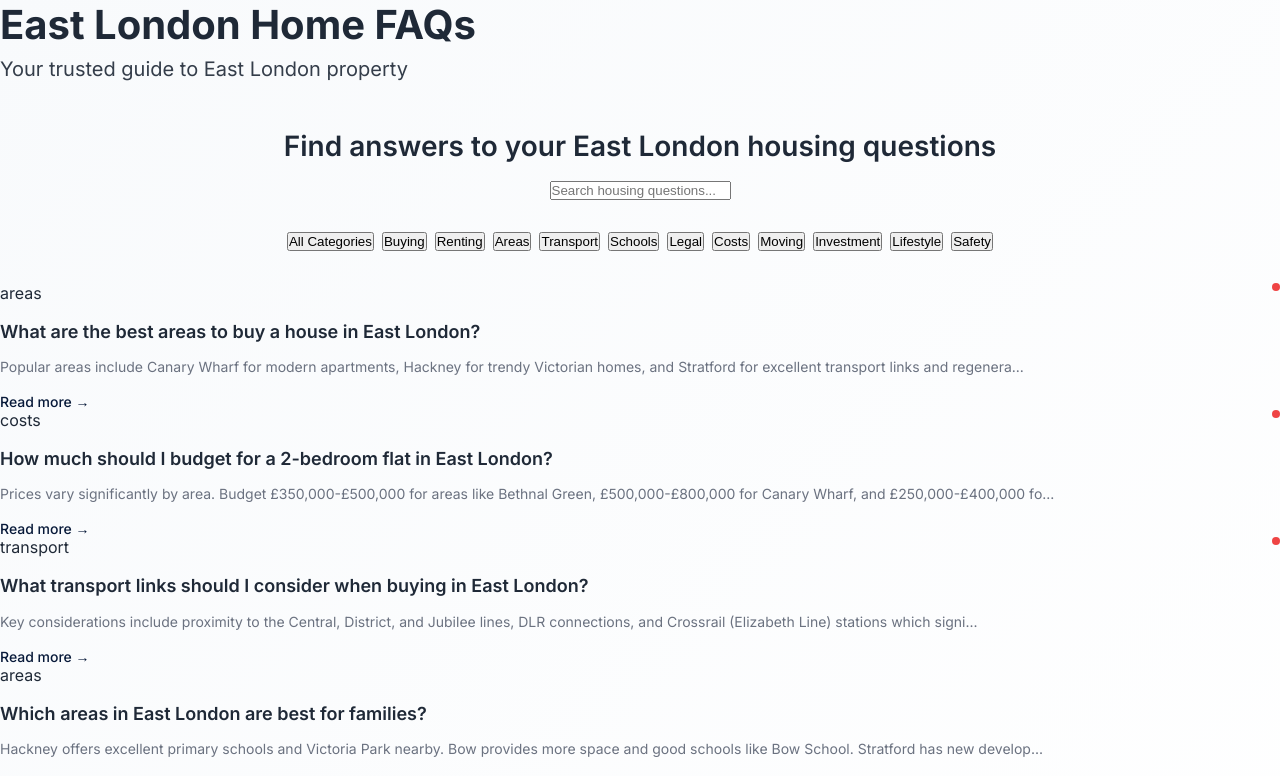
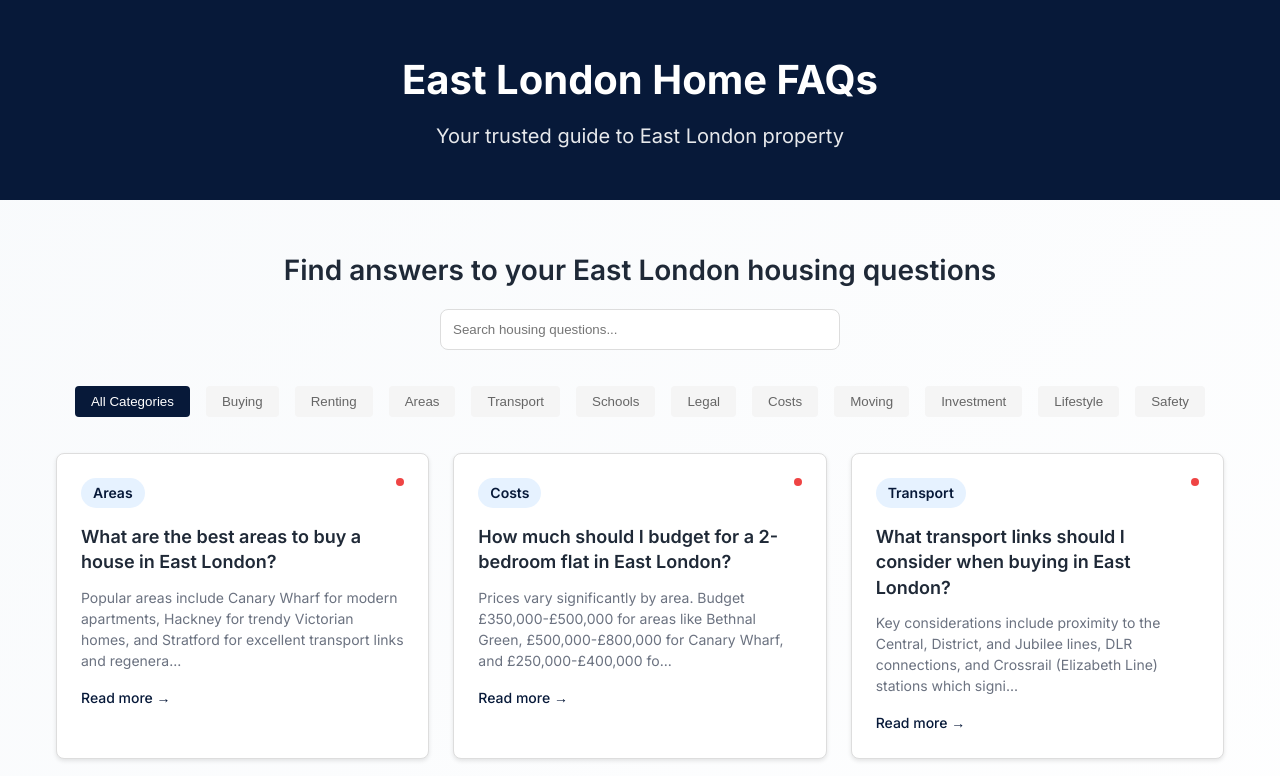
Before and after one commit to HarpoonProductions/eastlondonhomefaqs-faq, a Next.js app: page / in a window 1280 px wide. Shown: the top 776 px of the page. Built offline with nearby package versions, Linux system fonts and the light colour scheme; no server answers.

Commit message:
Fix: Replace Tailwind CSS with complete simple CSS definitions

```diff
--- a/app/globals.css
+++ b/app/globals.css
@@ -1,73 +1,97 @@
-@tailwind base;
-@tailwind components;
-@tailwind utilities;
-
-:root {
-  --primary: #071939;
-  --primary-light: #0f2b5c;
-  --primary-dark: #051426;
-  --secondary: #f8fafc;
-  --accent: #3b82f6;
-  --text: #1f2937;
-  --text-light: #6b7280;
-  --background: #ffffff;
-  --border: #e5e7eb;
-}
-
 * {
   box-sizing: border-box;
+  margin: 0;
   padding: 0;
-  margin: 0;
-}
-
-html,
-body {
-  max-width: 100vw;
-  overflow-x: hidden;
 }
 
 body {
-  color: var(--text);
-  background: var(--background);
-  font-family: Inter, system-ui, -apple-system, sans-serif;
+  font-family: system-ui, -apple-system, sans-serif;
+  line-height: 1.6;
+  color: #333;
 }
 
-a {
-  color: inherit;
-  text-decoration: none;
+.container {
+  max-width: 1200px;
+  margin: 0 auto;
+  padding: 1rem;
 }
 
-.line-clamp-2 {
-  display: -webkit-box;
-  -webkit-line-clamp: 2;
-  -webkit-box-orient: vertical;
-  overflow: hidden;
+.header {
+  background: #071939;
+  color: white;
+  padding: 2rem 0;
+  text-align: center;
 }
 
-.line-clamp-3 {
-  display: -webkit-box;
-  -webkit-line-clamp: 3;
-  -webkit-box-orient: vertical;
-  overflow: hidden;
+.search-box {
+  width: 100%;
+  max-width: 400px;
+  padding: 0.75rem;
+  border: 1px solid #ddd;
+  border-radius: 0.5rem;
+  margin: 1rem auto;
+  display: block;
 }
 
-/* Blue theme overrides */
-.bg-primary {
-  background-color: var(--primary);
+.faq-grid {
+  display: grid;
+  grid-template-columns: repeat(auto-fit, minmax(300px, 1fr));
+  gap: 1.5rem;
+  margin: 2rem 0;
 }
 
-.text-primary {
-  color: var(--primary);
+.faq-card {
+  background: white;
+  border: 1px solid #ddd;
+  border-radius: 0.5rem;
+  padding: 1.5rem;
+  box-shadow: 0 2px 4px rgba(0,0,0,0.1);
+  text-decoration: none;
+  color: inherit;
 }
 
-.border-primary {
-  border-color: var(--primary);
+.faq-card:hover {
+  box-shadow: 0 4px 8px rgba(0,0,0,0.15);
 }
 
-.hover\:bg-primary:hover {
-  background-color: var(--primary);
+.category-tag {
+  background: #e6f2ff;
+  color: #071939;
+  padding: 0.25rem 0.75rem;
+  border-radius: 1rem;
+  font-size: 0.875rem;
+  font-weight: 600;
+  text-transform: capitalize;
 }
 
-.focus\:ring-primary:focus {
-  --tw-ring-color: var(--primary);
+.btn {
+  background: #071939;
+  color: white;
+  padding: 0.5rem 1rem;
+  border: none;
+  border-radius: 0.25rem;
+  cursor: pointer;
+  margin: 0.25rem;
 }
+
+.btn:hover {
+  background: #0a1f47;
+}
+
+.btn.active {
+  background: #071939;
+}
+
+.btn.inactive {
+  background: #f5f5f5;
+  color: #666;
+}
+
+.btn.inactive:hover {
+  background: #e5e5e5;
+}
+
+@keyframes spin {
+  0% { transform: rotate(0deg); }
+  100% { transform: rotate(360deg); }
+}
```
